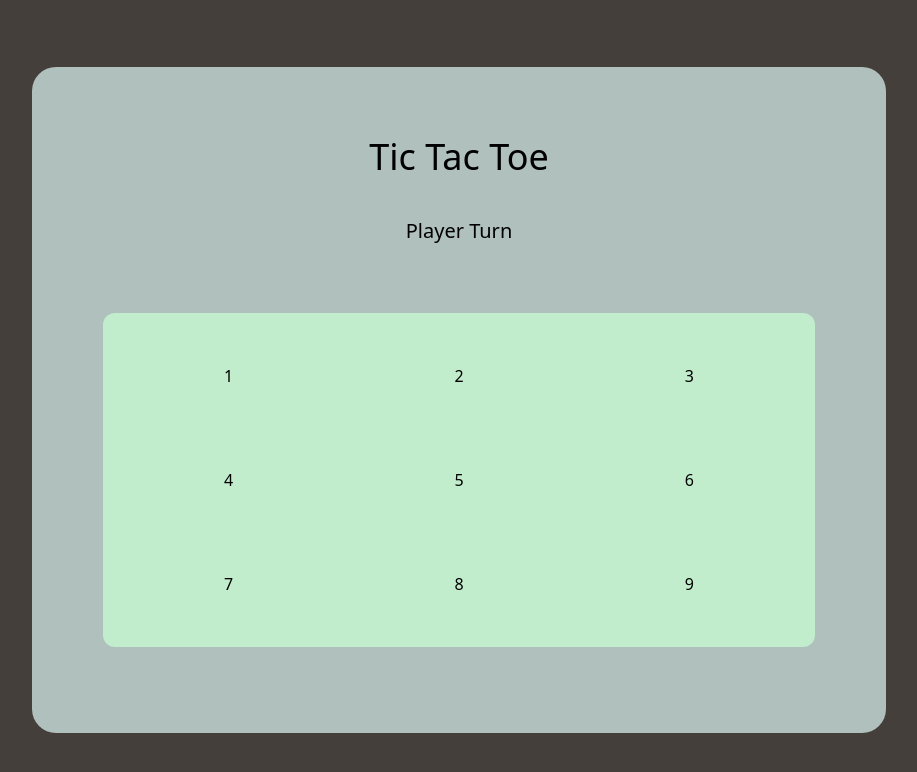
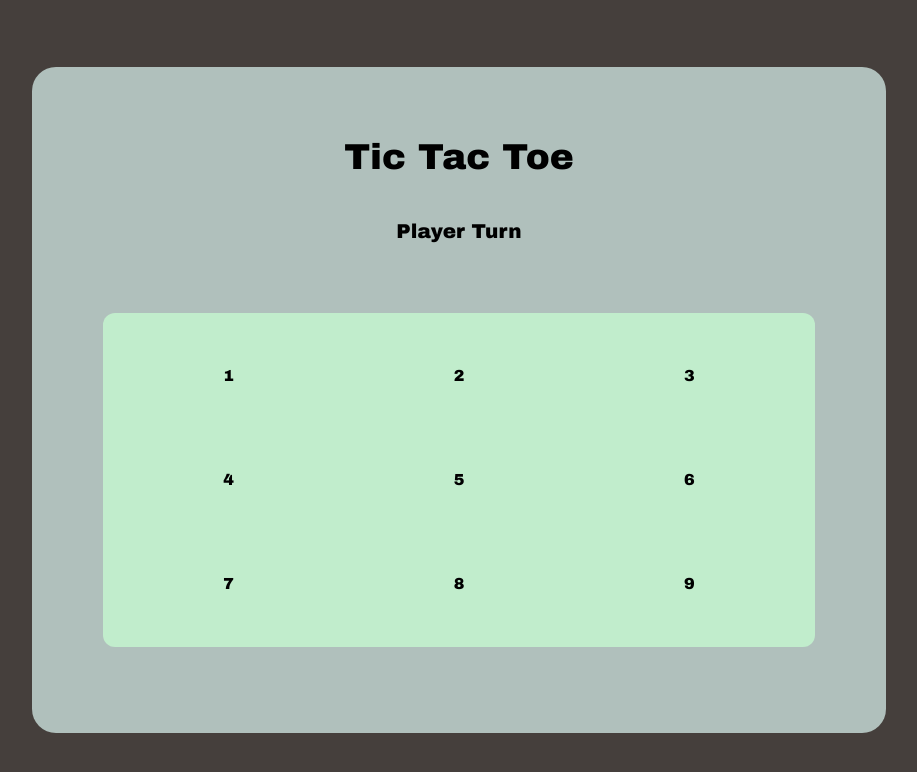
Before and after one commit to trevornei/Week-11-Assignment, a website: page index.html in a window 1280 px wide. Shown: the whole page, without its empty margins (181-1098 px from the left). Drawn offline with Linux system fonts and the light colour scheme.

Commit message:
Added new font with google fonts and applied it to all HTML Elements.

```diff
--- a/index.html
+++ b/index.html
@@ -4,6 +4,10 @@
   <meta charset="UTF-8">
   <meta name="viewport" content="width=device-width, initial-scale=1.0">
   <link href="/dist/output.css" rel="stylesheet">
+  <link rel="preconnect" href="https://fonts.googleapis.com">
+  <link rel="preconnect" href="https://fonts.gstatic.com" crossorigin>
+  <link href="https://fonts.googleapis.com/css2?family=Archivo+Black&display=swap" rel="stylesheet">
+
 </head>
 <body class="w-screen h-screen bg-taupe flex items-center justify-center">
     <!--The main container that houses the game.-->
--- a/src/input.css
+++ b/src/input.css
@@ -1,3 +1,9 @@
 @tailwind base;
 @tailwind components;
 @tailwind utilities;
+
+@layer base {
+    html {
+        font-family: 'Archivo Black', sans-serif;
+    }
+}
```
Also changed, not shown: dist/output.css.
